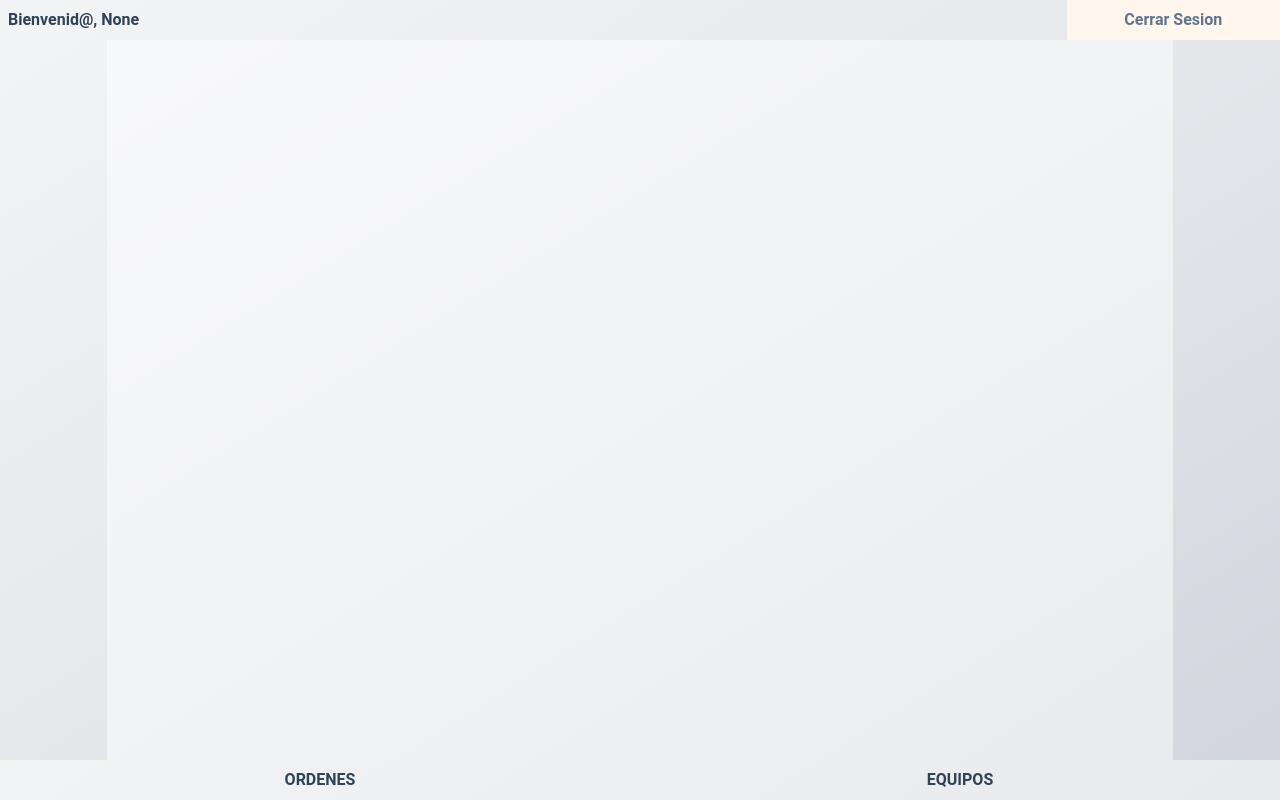
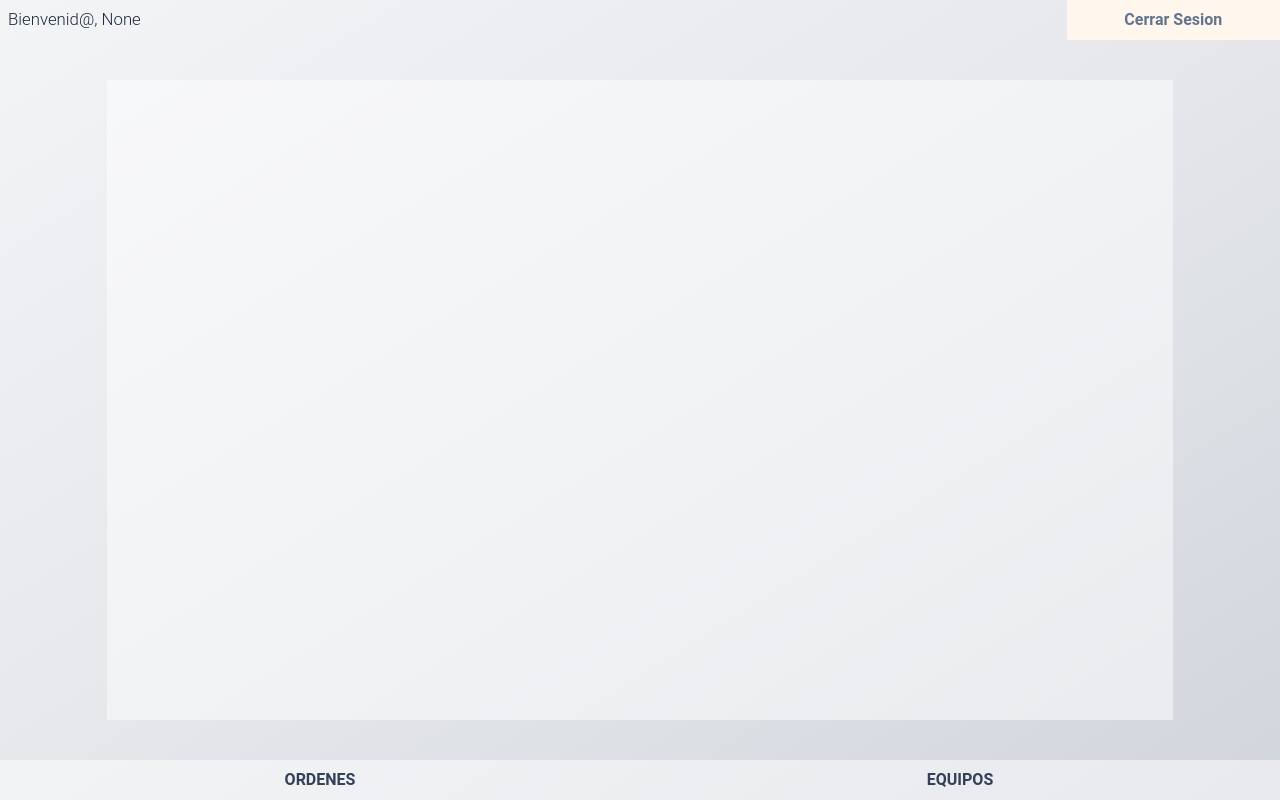
Before and after one commit to GaboAbo/axion_smarty, a Django app: page /home in a window 1280 px wide. Run offline with Django 5.2, Linux system fonts and the light colour scheme; some libraries are stand-ins or nearby versions; some web fonts are replaced.

Commit message:
heights changed to relative values 2

```diff
--- a/Templates/base.html
+++ b/Templates/base.html
@@ -15,7 +15,7 @@
     <body class="basic-container w-full h-screen font-roboto text-slate-700 bg-gradient-to-br from-gray-100 via-gray-200 to-gray-300">
         <div class="absolute top-0 r-1/2 w-full h-[5%] flex justify-around font-semibold">
             <div class="w-5/6 h-full flex items-center">
-                <p class="px-2">Bienvenid@, {{ full_name }}</p>
+                <p class="px-2 basic-text">Bienvenid@, {{ full_name }}</p>
             </div>
             <form method="post" action="{% url 'logout' %}" class="w-1/6 h-full">
                 {% csrf_token %}
--- a/Templates/dashboard.html
+++ b/Templates/dashboard.html
@@ -3,5 +3,5 @@
 {% block title %}Inicio{% endblock %}
 
 {% block content %}
-<div id="menu" class="w-5/6 h-[90%] bg-white/50 flex flex-col gap-1 justify-center items-center text-lg"></div>
+<div id="menu" class="w-5/6 h-[80%] bg-white/50 flex flex-col gap-1 justify-center items-center text-lg"></div>
 {% endblock %}
--- a/static/output.css
+++ b/static/output.css
@@ -369,6 +369,9 @@
   }
   .h-\[68px\] {
     height: 68px;
+  }
+  .h-\[80\%\] {
+    height: 80%;
   }
   .h-\[90\%\] {
     height: 90%;
```
